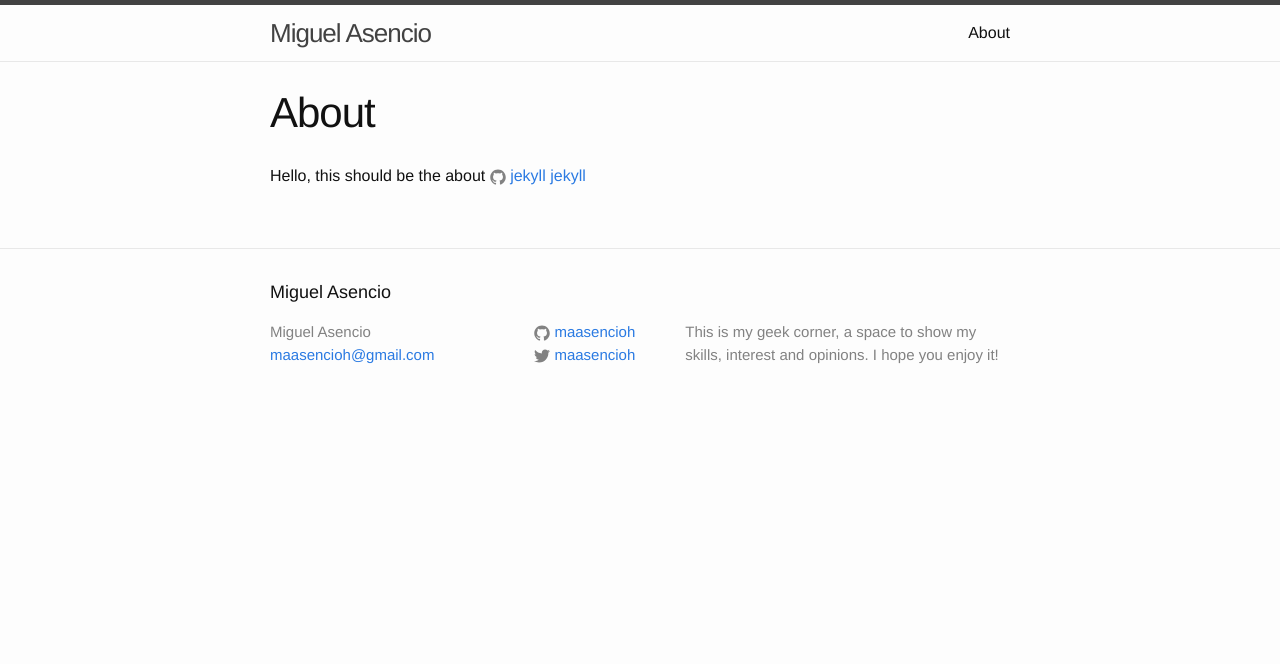
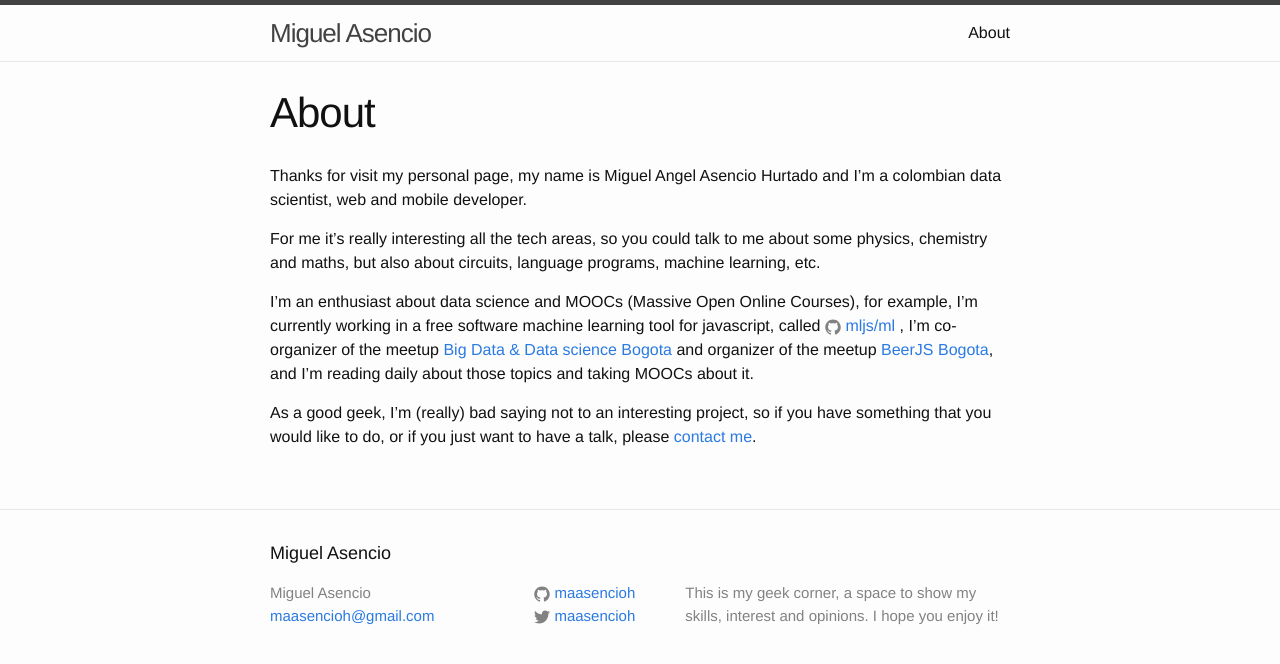
Before and after one commit to maasencioh/maasencioh.github.io, a Jekyll site: the page built from about.md, in a window 1280 px wide. Shown: the top 664 px of the page. Built offline with Jekyll 4.4.1, drawn with Linux system fonts in a browser that asks for light colours.

Commit message:
chore(about): filled the info data

```diff
--- a/about.md
+++ b/about.md
@@ -1,7 +1,13 @@
 ---
 layout: page
 title: About
-description: This should be an initial description
+description: About Miguel Asencio
 permalink: /about
 ---
-Hello, this should be the about {% include icon-github.html username="jekyll" %} [jekyll](https://github.com/jekyll/jekyll)
+Thanks for visit my personal page, my name is Miguel Angel Asencio Hurtado and I’m a colombian data scientist, web and mobile developer.
+
+For me it’s really interesting all the tech areas, so you could talk to me about some physics, chemistry and maths, but also about circuits, language programs, machine learning, etc.
+
+I’m an enthusiast about data science and MOOCs (Massive Open Online Courses), for example, I’m currently working in a free software machine learning tool for javascript, called {% include icon-github.html username="mljs/ml" %}, I’m co-organizer of the meetup [Big Data & Data science Bogota](http://www.meetup.com/Big-Data-Science-Bogota) and organizer of the meetup [BeerJS Bogota](http://www.meetup.com/Beer-JS-Bogota), and I’m reading daily about those topics and taking MOOCs about it.
+
+As a good geek, I’m (really) bad saying not to an interesting project, so if you have something that you would like to do, or if you just want to have a talk, please [contact me](/contact).
```
